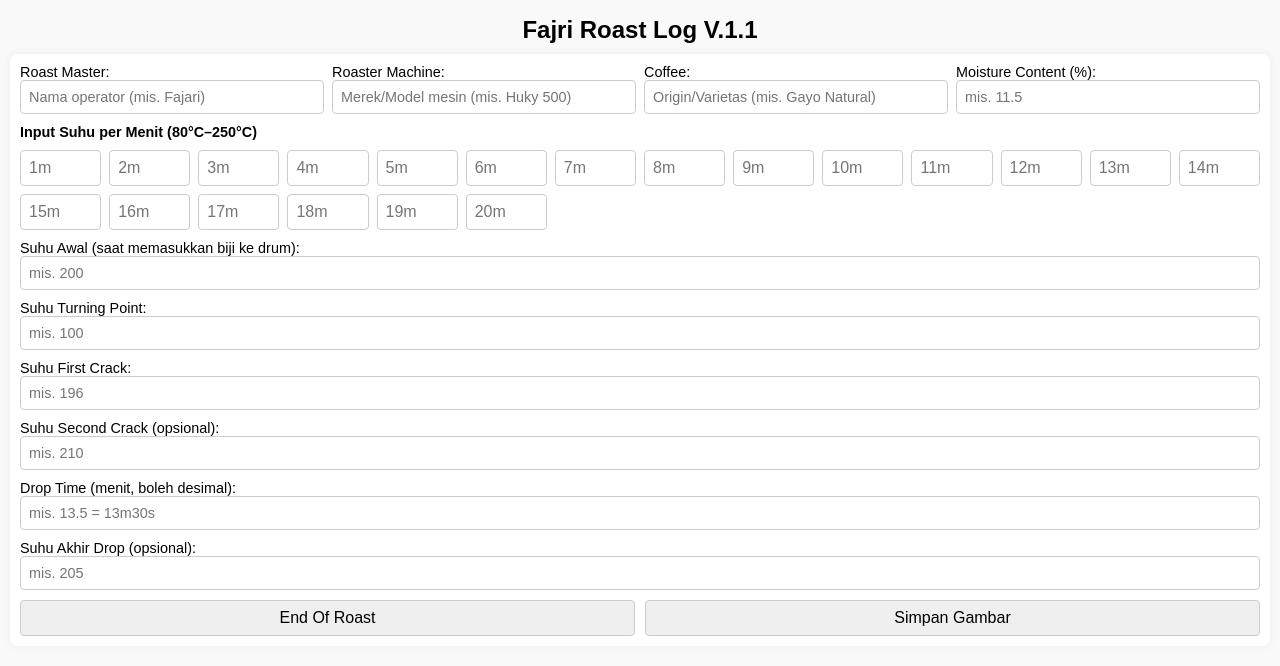
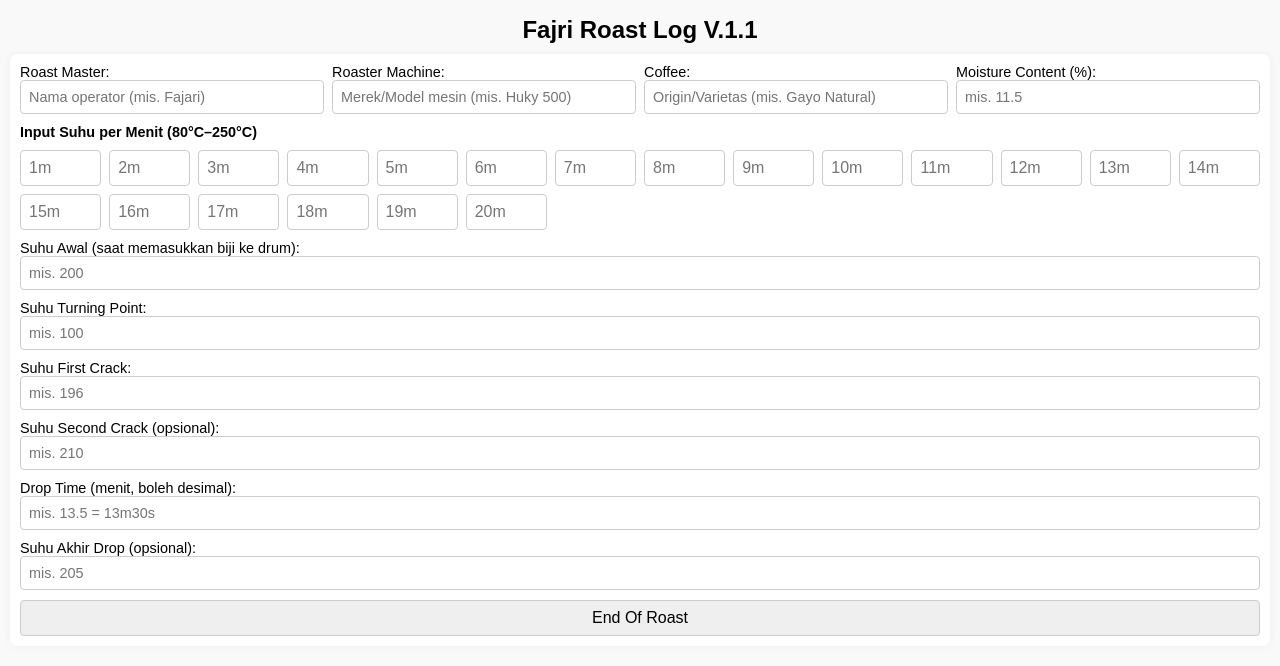
Before and after one commit to recklesskerplunk-gif/FajriRoastLog, a plain HTML site: page index.html in a window 1280 px wide. Shown: the top 666 px of the page. Drawn offline with Linux system fonts and the light colour scheme.

Commit message:
Update index.html

```diff
--- a/index.html
+++ b/index.html
@@ -111,7 +111,6 @@
 
     <div class="button-group">
       <button type="button" onclick="generateChart()">End Of Roast</button>
-      <button type="button" onclick="downloadChart()">Simpan Gambar</button>
     </div>
   </form>
 
```
